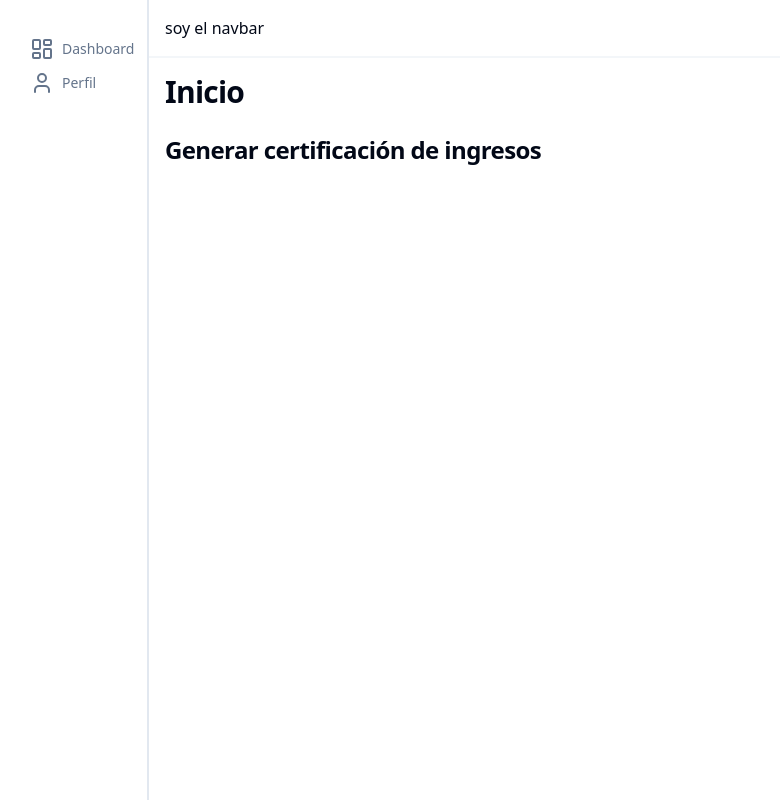
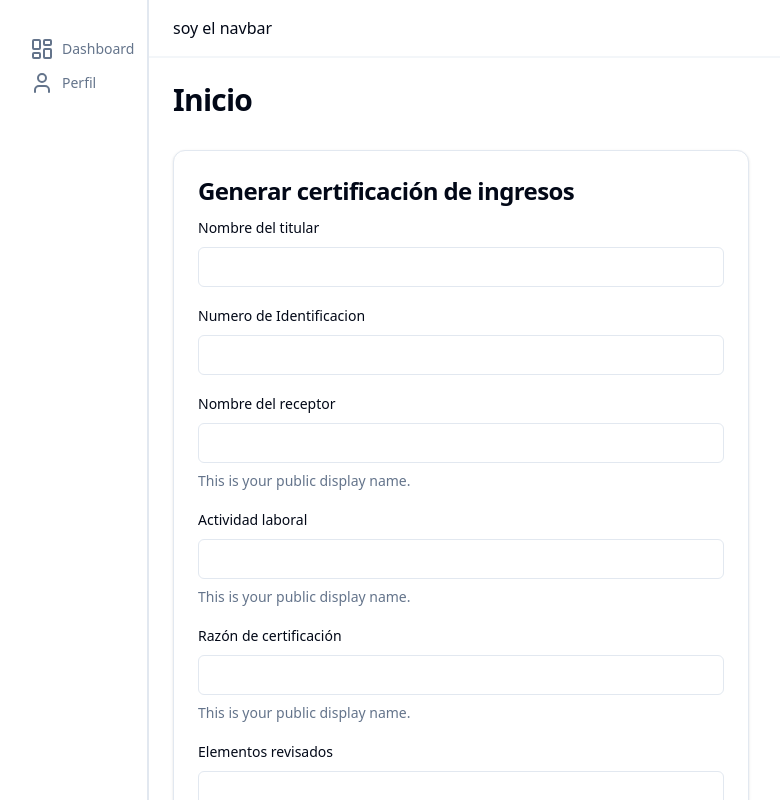
Before and after one commit to illich570/autodocs, a React (Vite) app: page / in a window 1280 px wide. Shown: the top 800 px of the page, without its empty margins (11-791 px from the left). Built offline with nearby package versions, Linux system fonts and the light colour scheme; the HTML template or start-up script is replaced by a standard one.

Commit message:
Refactor form components and add validation

```diff
--- a/src/components/FormProvider.tsx
+++ b/src/components/FormProvider.tsx
@@ -5,17 +5,23 @@ type FormProviderProps<TFormValues extends FieldValues> = {
   children: ReactNode
   onSubmit: SubmitHandler<TFormValues>
   methods: UseFormReturn<TFormValues>
-  autocomplete: 'on' | 'off'
+  autocomplete?: 'on' | 'off'
+  className?: string
 }
 const FormProvider = <TFormValues extends FieldValues>({
   children,
   methods,
   onSubmit,
   autocomplete = 'on',
+  className,
 }: FormProviderProps<TFormValues>) => {
   return (
     <Form {...methods}>
-      <form onSubmit={methods.handleSubmit(onSubmit)} autoComplete={autocomplete}>
+      <form
+        onSubmit={methods.handleSubmit(onSubmit)}
+        autoComplete={autocomplete}
+        className={className}
+      >
         {children}
       </form>
     </Form>
--- a/src/components/Navbar.tsx
+++ b/src/components/Navbar.tsx
@@ -1,7 +1,7 @@
 const Navbar = () => {
   return (
     <header className="sticky top-0 z-50 border-b-2 border-border/40 bg-background/95 backdrop-blur supports-[backdrop-filter]:bg-background/60">
-      <div className="mx-4 flex h-14 items-center">soy el navbar</div>
+      <div className="flex h-14 items-center px-6">soy el navbar</div>
     </header>
   )
 }
--- a/src/components/form/InputController.tsx
+++ b/src/components/form/InputController.tsx
@@ -13,7 +13,7 @@ import { useFormContext } from 'react-hook-form'
 interface InputProps extends InputHTMLAttributes<HTMLInputElement> {
   name: string
   label: string
-  description: string
+  description?: string
 }
 
 const InputController = ({ name, label, description, ...propsField }: InputProps) => {
--- a/src/components/sections/CertificateForm.tsx
+++ b/src/components/sections/CertificateForm.tsx
@@ -1,9 +1,69 @@
+import { valibotResolver } from '@hookform/resolvers/valibot'
+import { useForm } from 'react-hook-form'
+import { object, string, Output, minLength } from 'valibot'
+import { FormProvider } from '../FormProvider'
+import { InputController } from '../form/InputController'
+import { Button } from '../ui/Button'
+
 const CertificateForm = () => {
+  const schema = object({
+    username: string([minLength(1, 'El nombre de usuario es requerido')]),
+    workActivity: string([minLength(1, 'La actividad laboral es requerida')]),
+    reasonDocument: string([minLength(1, 'La razón del documento es requerida')]),
+    addressedName: string([minLength(1, 'El nombre del receptor es requerido')]),
+    holderId: string([minLength(1, 'El numero de identificación es requerido')]),
+    holderName: string([minLength(1, 'El nombre del titular es requerido')]),
+    revisionReasons: string([minLength(1, 'La razón de revisión es requerida')]),
+  })
+
+  type validationSchema = Output<typeof schema>
+
+  const methods = useForm<validationSchema>({
+    resolver: valibotResolver(schema),
+    defaultValues: {
+      username: '',
+      workActivity: '',
+      reasonDocument: '',
+      addressedName: '',
+      holderId: '',
+      holderName: '',
+      revisionReasons: '',
+    },
+  })
+
+  const submit = (data: validationSchema) => {
+    console.log(data)
+  }
   return (
-    <div>
+    <div className="max-w-xl rounded-xl border bg-card p-6 text-card-foreground shadow">
       <h3 className="pb-2 text-2xl font-semibold tracking-tight first:mt-0">
         Generar certificación de ingresos
       </h3>
+      <FormProvider methods={methods} onSubmit={submit} className="flex flex-col space-y-4">
+        <InputController name="holderName" label="Nombre del titular" />
+        <InputController name="holderId" label="Numero de Identificacion" />
+        <InputController
+          name="addressedName"
+          label="Nombre del receptor"
+          description="A quien va dirigido el documento"
+        />
+        <InputController
+          name="workActivity"
+          label="Actividad laboral"
+          description="Actividad que realiza el titular"
+        />
+        <InputController
+          name="reasonDocument"
+          label="Razón de certificación"
+          description="Finalidad del documento"
+        />
+        <InputController
+          name="revisionReasons"
+          label="Elementos revisados"
+          description="Razones o elementos revisados"
+        />
+        <Button type="submit">Generar certificación</Button>
+      </FormProvider>
     </div>
   )
 }
--- a/src/pages/Home.tsx
+++ b/src/pages/Home.tsx
@@ -4,9 +4,9 @@ import { CertificateForm } from '@/components/sections/CertificateForm'
 const Home = () => {
   return (
     <Layout>
-      <div className="m-4">
+      <div className="p-6">
         <h2 className="pb-2 text-3xl font-semibold tracking-tight first:mt-0">Inicio</h2>
-        <div className="mt-4">
+        <div className="pt-6">
           <CertificateForm />
         </div>
       </div>
```
